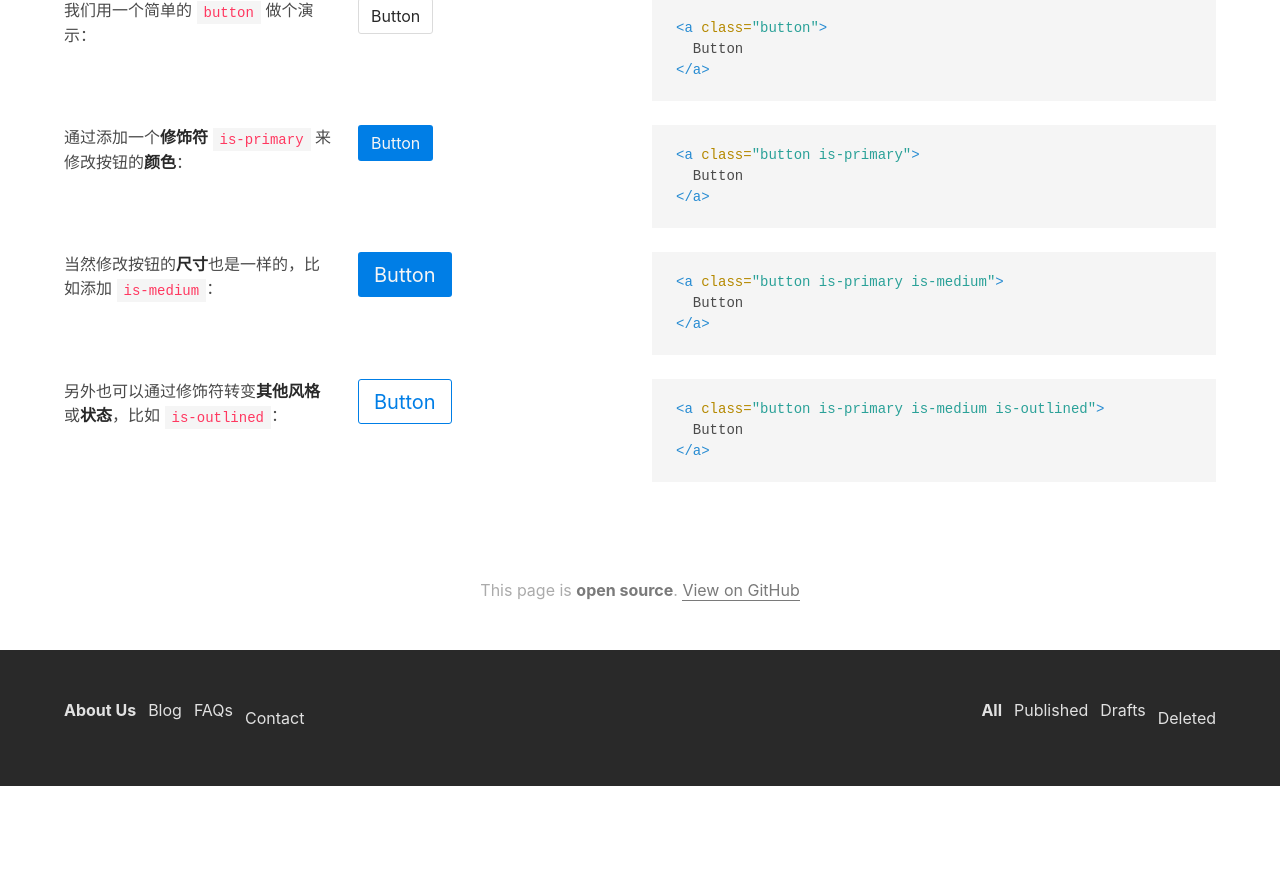
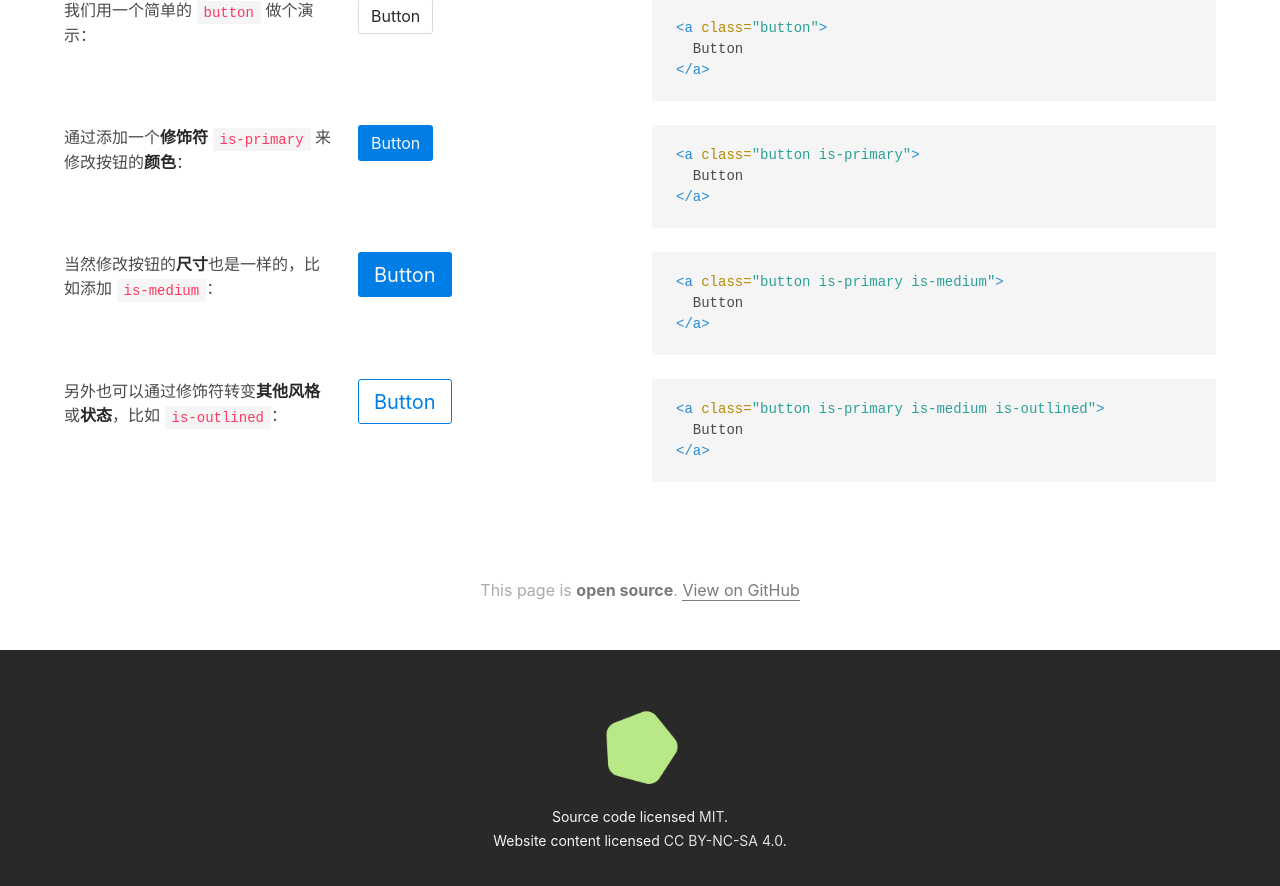
Before and after one commit to BaoboHealth/baobo.css, a Jekyll site: the page built from docs/index.html, in a window 1280 px wide and 900 px high, scrolled down 2061 px. Shown: the top 886 px of the window. Built offline with Jekyll 4.4.1, drawn with Linux system fonts in a browser that asks for light colours; before the commit the page ends 2847 px from its top, so only the background shows below that.

Commit message:
更新 footer

```diff
--- a/docs/_includes/footer.html
+++ b/docs/_includes/footer.html
@@ -1,25 +1,16 @@
 <footer class="footer is-dark">
   <div class="container is-widescreen">
     <div class="content has-text-centered">
-
-      <nav class="level">
-        <!-- Left side -->
-        <div class="level-left">
-          <p class="level-item"><strong>About Us</strong></p>
-          <p class="level-item"><a>Blog</a></p>
-          <p class="level-item"><a>FAQs</a></p>
-          <p class="level-item"><a>Contact</a></p>
+	    <img src="{{ site.url }}/assets/icon.png" alt="" width="100">
+      <div class="columns">
+        <div class="column">
+          <small>
+            Source code licensed <a href="https://opensource.org/licenses/mit-license.php">MIT</a>.
+            <br>
+            Website content licensed <a rel="license" href="https://creativecommons.org/licenses/by-nc-sa/4.0/">CC BY-NC-SA 4.0</a>.
+          </small>
         </div>
-
-        <!-- Right side -->
-        <div class="level-right">
-          <p class="level-item"><strong>All</strong></p>
-          <p class="level-item"><a>Published</a></p>
-          <p class="level-item"><a>Drafts</a></p>
-          <p class="level-item"><a>Deleted</a></p>
-        </div>
-      </nav>
-
+      </div>
     </div>
   </div>
 </footer>
```
